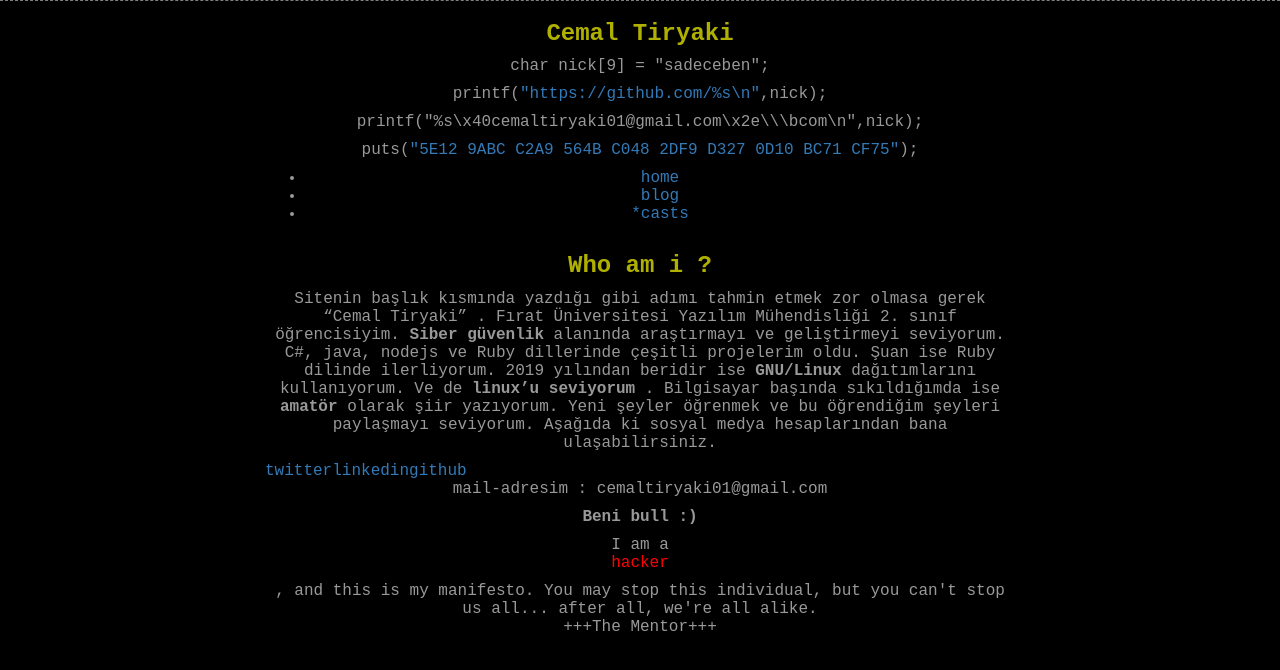
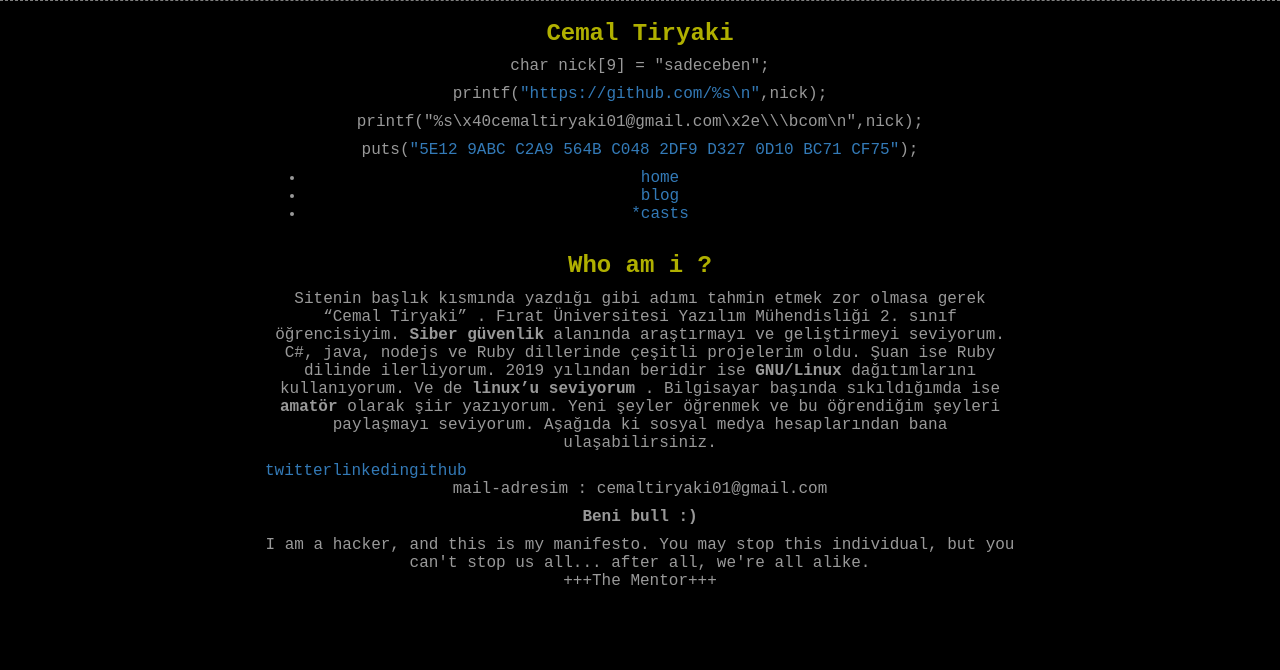
Before and after one commit to sadeceben/sadeceben.github.io, a Jekyll site: the page built from index.md, in a window 1280 px wide. Shown: the top 670 px of the page. Built offline with Jekyll 4.4.1, drawn with Linux system fonts in a browser that asks for light colours; our own code applies the rules of GitHub Pages for plain Markdown files.

Commit message:
Update footer.html

```diff
--- a/_includes/footer.html
+++ b/_includes/footer.html
@@ -1,6 +1,6 @@
 <div class="row">
   <div class="col-lg-8 col-lg-offset-2">
-    <footer>I am a <p style="color:red;">hacker</p>, and this is my manifesto.  You may stop this individual,
+    <footer>I am a hacker, and this is my manifesto.  You may stop this individual,
              but you can't stop us all... after all, we're all alike.</footer>
 
                             <footer>+++The Mentor+++</footer>
```
